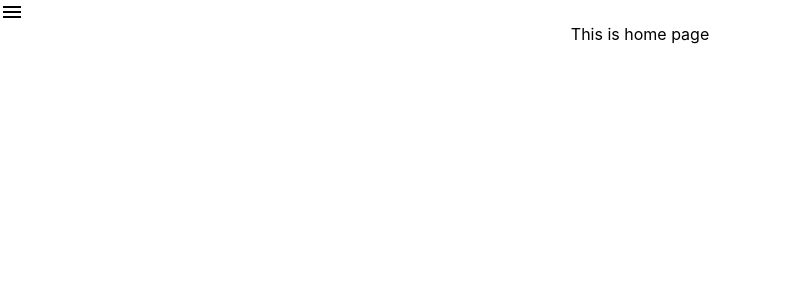
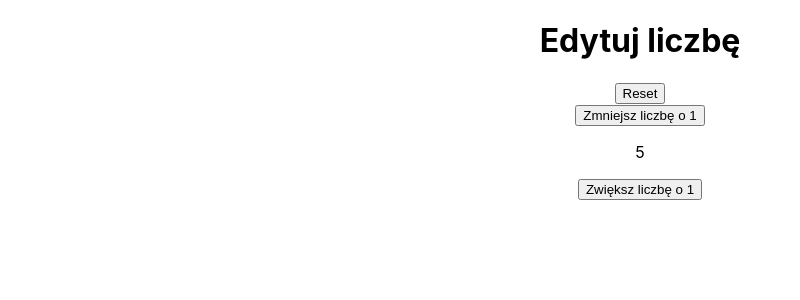
Before and after one commit to JankowRepo/SH_ReactProject_Fakultet, a React (Create React App) app in the folder Node_podstawy/app/: page / in a window 1280 px wide. Shown: the top 300 px of the page, without its empty margins (0-800 px from the left). Built offline with nearby package versions, Linux system fonts and the light colour scheme.

Commit message:
Revert "Merge pull request #1 from Jankorepo/Wykład2_React"
This reverts commit d7c953410d6b56381e0d4b24b69cb38e6bd2752b, reversing
changes made to 1f012cfbd0c222026f99bc2468fbac97b6ec364d.

```diff
--- a/Node_podstawy/app/src/App.tsx
+++ b/Node_podstawy/app/src/App.tsx
@@ -1,24 +1,61 @@
 import React from 'react';
-import {Switch, Route, BrowserRouter} from "react-router-dom";
+import logo from './logo.svg';
+import './App.css';
+import CustomHeader, {addNumber} from './components/CustomHeader'
+import Counter from "./components/Counter";
 
-import Movie from './views/movie/Movie';
-import Home from './views/home/Home';
-import Page404 from "./views/404page/Page404";
+const App=() =>{
+    const newNumber=addNumber(1,2);
+    const [changeNumber, setChangeNumber]=React.useState(0);
 
-import './App.css';
+    const handleNumberChange=(newNumber:number)=>{
+        setChangeNumber(newNumber)
+    }
 
-const App=()=>{
+    const liczbaMniejszaOdZera=(liczba: number)=> {
+        if(liczba<0)
+        {
+            return (<div>Liczba jest mniejsza niz 0 </div>)
+        }
+
+    }
+
+    const lookAtNumber = (number: number) => {
+        if (number > 10 && number<=15)
+        {
+            return "Liczba jest wieksza od 10";
+        }
+        else if (number < -10)
+        {
+            return "Liczba jest mniejsza od -10";
+        }
+        else if (number > 15)
+        {
+            return "Liczba przekroczona";
+        }
+        else
+            return "";
+    }
+
     return (
-        <div className={"App"}>
-            <BrowserRouter>
-                <Switch>
-                    <Route path="/" component={Home} exact/>
-                    <Route path="/movie/:id" component={Movie} />
-                    <Route path="*" component={Page404} />
-                </Switch>
-            </BrowserRouter>
+        <div className="App">
+            <CustomHeader>
+                <Counter initialNumber={5} onNumberChange={handleNumberChange} />
+                {
+                    //changeNumber > 0 && (<div>Liczba jest większa niz 0</div>)
+                }
+                {
+                    //changeNumber == 0 && (<div>Liczba jest równa 0</div>)}
+                }
+                {
+                    //liczbaMniejszaOdZera(changeNumber)}
+                }
+                {
+                    lookAtNumber(changeNumber)
+                }
+            </CustomHeader>
         </div>
     );
 }
 
-export default App
+export default App;
--- a/Node_podstawy/app/src/components/NavPanel.tsx
+++ /dev/null
@@ -1,44 +0,0 @@
-import React from "react";
-import {Drawer} from "@material-ui/core";
-import {useHistory} from "react-router";
-import MenuIcon from '@material-ui/icons/Menu';
-import {makeStyles} from "@material-ui/core";
-
-const useStyles=makeStyles({
-    drawer:{
-        width: '10 rem',
-    },
-    menuIcon:{
-        cursor:'pointer',
-        display:'flex',
-    }
-})
-
-const NavPanel =()=>{
-    const [isOpen, setIsOpen]=React.useState(false);
-    const history=useHistory();
-    const classes=useStyles();
-    const redirecTo=(path: string, name:string   )=>
-        <div onClick={()=>{history.push(path)}}>{name}</div>
-
-    return (
-        <div>
-            <div className={classes.menuIcon}
-                onClick={()=>setIsOpen(!isOpen)}>
-                <MenuIcon/>
-            </div>
-            <Drawer
-                open={isOpen}
-                onClose={()=>{setIsOpen(false)}}>
-                ClassName={classes.drawer}
-                <div>
-                    <ul>
-                        <li>{redirecTo('/','Home')}</li>
-                        <li>{redirecTo('/movie','Movie')}</li>
-                    </ul>
-                </div>
-            </Drawer>
-        </div>
-    );
-}
-export default NavPanel
--- a/Node_podstawy/app/src/views/404page/Page404.tsx
+++ /dev/null
@@ -1,8 +0,0 @@
-import React from 'react'
-
-
-const Page404=()=>{
-    return (<div> Page not found! Error 404</div>);
-}
-
-export default Page404
--- a/Node_podstawy/app/src/views/home/Home.tsx
+++ /dev/null
@@ -1,14 +0,0 @@
-import React from 'react'
-import App from "../../App";
-import NavPanel from "../../components/NavPanel";
-
-const Home=()=>{
-    return (
-        <div>
-            <NavPanel/>
-            <div>This is home page</div>
-        </div>
-    );
-}
-
-export default Home
--- a/Node_podstawy/app/src/views/movie/Movie.tsx
+++ /dev/null
@@ -1,20 +0,0 @@
-import React from 'react'
-import {useParams} from "react-router";
-import NavPanel from "../../components/NavPanel";
-
-interface MovieRouteParams {
-    id: string;
-}
-
-const Movie=()=>{
-    const { id } =useParams<MovieRouteParams>();
-
-    return (
-        <div>
-            <NavPanel/>
-            {`This is movie page with id: ${id}`}
-        </div>
-    );
-}
-
-export default Movie
```
